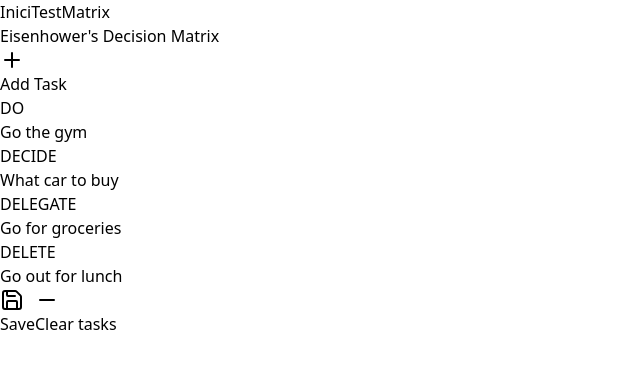
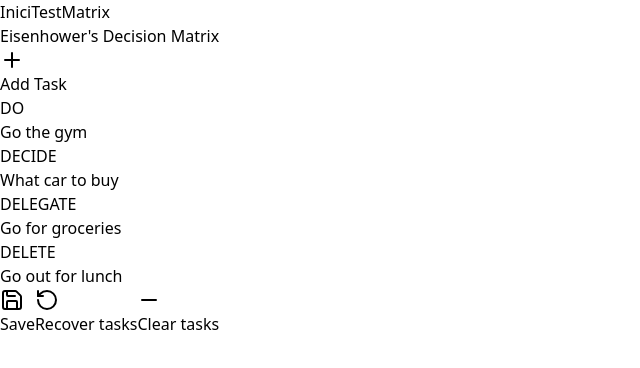
Before and after one commit to Mcdavis705/Task-Manager, a React (Vite) app: page /matrix in a window 1280 px wide. Shown: the top 368 px of the page, without its empty margins (0-640 px from the left). Built offline with nearby package versions, Linux system fonts and the light colour scheme.

Commit message:
Added a dummy "recover tasks" button

```diff
--- a/src/components/Matrix.jsx
+++ b/src/components/Matrix.jsx
@@ -1,7 +1,7 @@
 import React, { useState } from 'react';
 import { DndProvider, useDrag, useDrop } from 'react-dnd';
 import { HTML5Backend } from 'react-dnd-html5-backend';
-import { Heading1, Minus, Plus, Save } from 'lucide-react';
+import { RotateCcw, Minus, Plus, Save } from 'lucide-react';
 import './Test.css';
 
 const ItemType = 'TASK';
@@ -136,6 +136,15 @@ const Matrix = () => {
                     Save
                 </button>
 
+                {/* Load tasks from local storage in case of am page refresh */}
+                <button
+                    className="flex items-center gap-2 p-2 m-2 bg-transparent text-green-600 border border-green-500 hover:bg-green-600 hover:text-white text-sm font-medium rounded-xl shadow-md transition-colors duration-200"
+                >
+                    <RotateCcw className="w-4 h-4" />
+                    Recover tasks
+                </button>
+
+
                 {/* Button to delete tasks in the "DELETE" box */}
                 <button
                     onClick={deleteTasksInDeleteBox}
```
